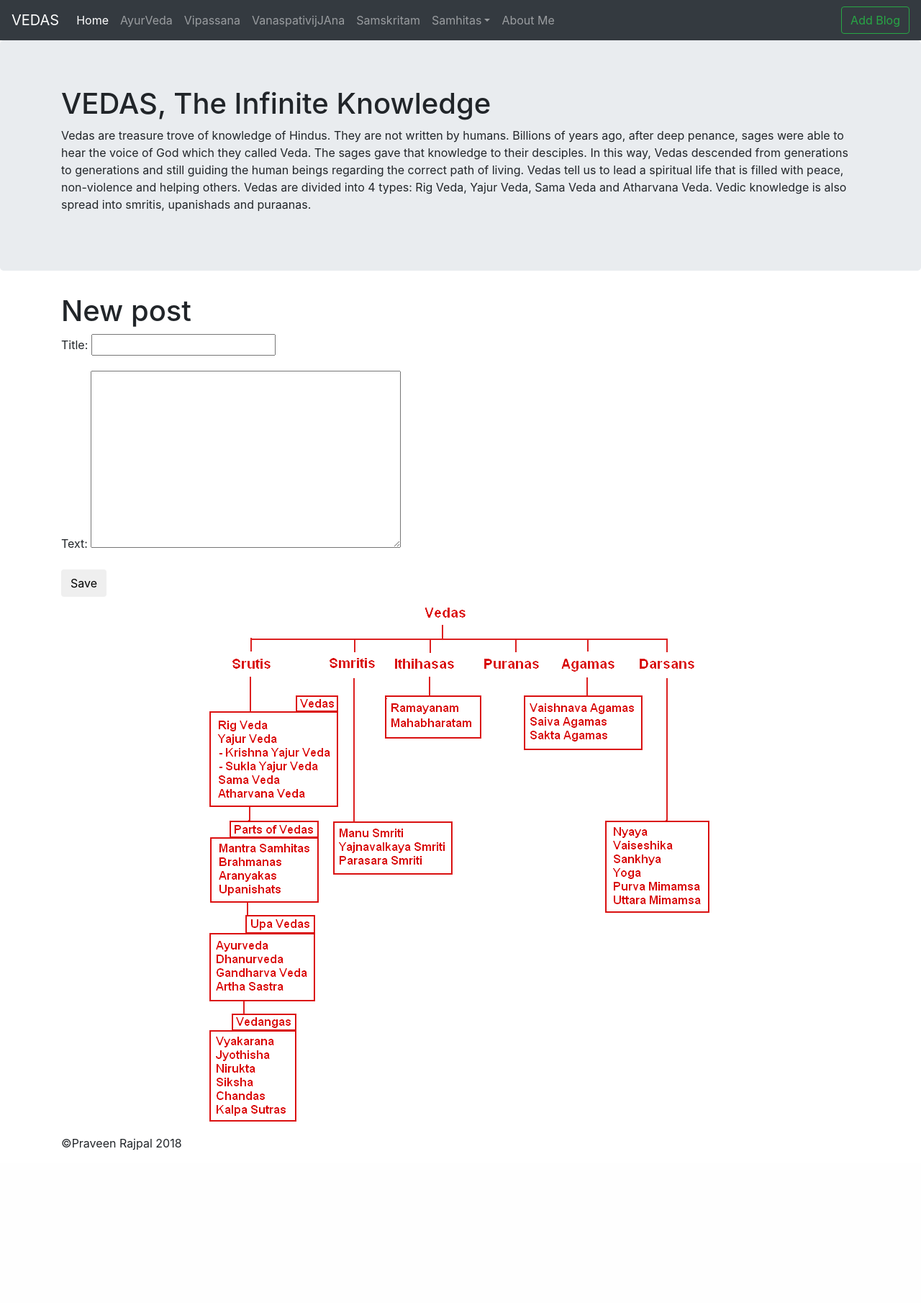
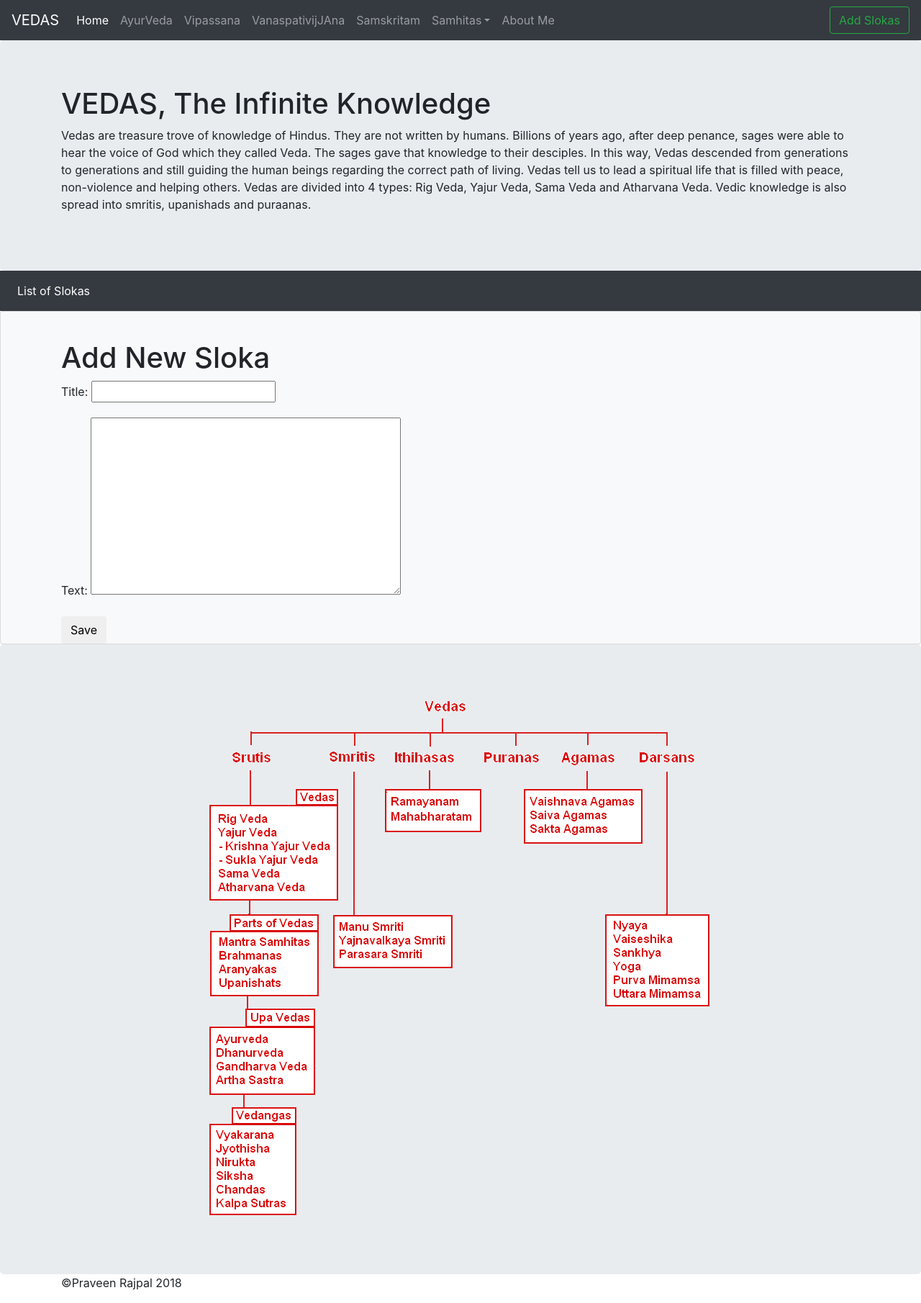
Before and after one commit to praveenrajpal/my-first-blog, a Django app: page /post/new in a window 1280 px wide. Shown: the whole page at 72% size. Before the commit the page ends 1598 px from the top, so only its background shows below. Run offline with Django 3.2, Linux system fonts and the light colour scheme; some libraries are stand-ins or nearby versions.

Commit message:
My Django Site formatting List of Slokas

```diff
--- a/blog/templates/blog/base.html
+++ b/blog/templates/blog/base.html
@@ -12,8 +12,8 @@
     <!-- Bootstrap core CSS -->
     <link rel="stylesheet" href="https://stackpath.bootstrapcdn.com/bootstrap/4.1.2/css/bootstrap.min.css"
           integrity="sha384-Smlep5jCw/wG7hdkwQ/Z5nLIefveQRIY9nfy6xoR1uRYBtpZgI6339F5dgvm/e9B" crossorigin="anonymous">
-
     <link rel="stylesheet" href="{% static 'css/jumbotron.css' %}">
+    <link rel="shortcut icon" href="{% static '/images/logo.png' %} "/>
 </head>
 
 <body>
@@ -57,7 +57,7 @@
             </li>
         </ul>
         <form class="form-inline my-2 my-lg-0">
-            <a class="btn btn-outline-success my-2 my-sm-0" href="{% url 'post_new' %}">Add Blog</a>
+            <a class="btn btn-outline-success my-2 my-sm-0" href="{% url 'post_new' %}">Add Slokas</a>
             <a href="{% url 'post_new' %}" class="top-menu"><span class="glyphicon glyphicon-plus"></span></a>
 
         </form>
@@ -66,7 +66,7 @@
 
 <main role="main">
 
-    <div class="jumbotron">
+    <div class="jumbotron" style="margin-bottom: 0rem;">
         <div class="container">
             <h1 class="display-6">VEDAS, The Infinite Knowledge</h1>
             <p>Vedas are treasure trove of knowledge of Hindus. They are not written by humans. Billions of years ago,
@@ -79,14 +79,29 @@
             </p>
         </div>
     </div>
-
-    {% block content %}
-    {% endblock %}
-
+    <nav class="navbar navbar-expand-md navbar-dark bg-dark">
+        <div class="collapse navbar-collapse" id="navnew">
+            <ul class="navbar-nav mr-auto">
+                <li class="nav-item disabled active ">
+                    <a class="nav-link">List of Slokas <span class="sr-only">(current)</span></a>
+                </li>
+        </div>
+    </nav>
+    <div class="card bg-light">
+        <div>
+            <div class="card-body">
+            </div>
+            {% block content %}
+            {% endblock %}
+        </div>
+    </div>
 
 </main>
-
-<img src="{% static '/images/hindu-vedas.gif' %} " class="rounded mx-auto d-block" alt="...">
+<div class="jumbotron" style="margin-bottom: 0rem;">
+    <div class="container">
+        <img src="{% static '/images/hindu-vedas.gif' %} " class="rounded mx-auto d-block" alt="...">
+    </div>
+</div>
 <footer class="container">
     <p>&copy;Praveen Rajpal 2018</p>
 </footer>
--- a/blog/templates/blog/post_edit.html
+++ b/blog/templates/blog/post_edit.html
@@ -2,7 +2,7 @@
 
 {% block content %}
 <div class="container">
-    <h1>New post</h1>
+    <h1>Add New Sloka</h1>
     <form method="POST" class="post-form">{% csrf_token %}
         {{ form.as_p }}
         <button type="submit" class="save btn btn-default">Save</button>
```
Also changed, not shown: blog/static/images/intro-bg.jpg (added), blog/static/images/logo.png (added).
